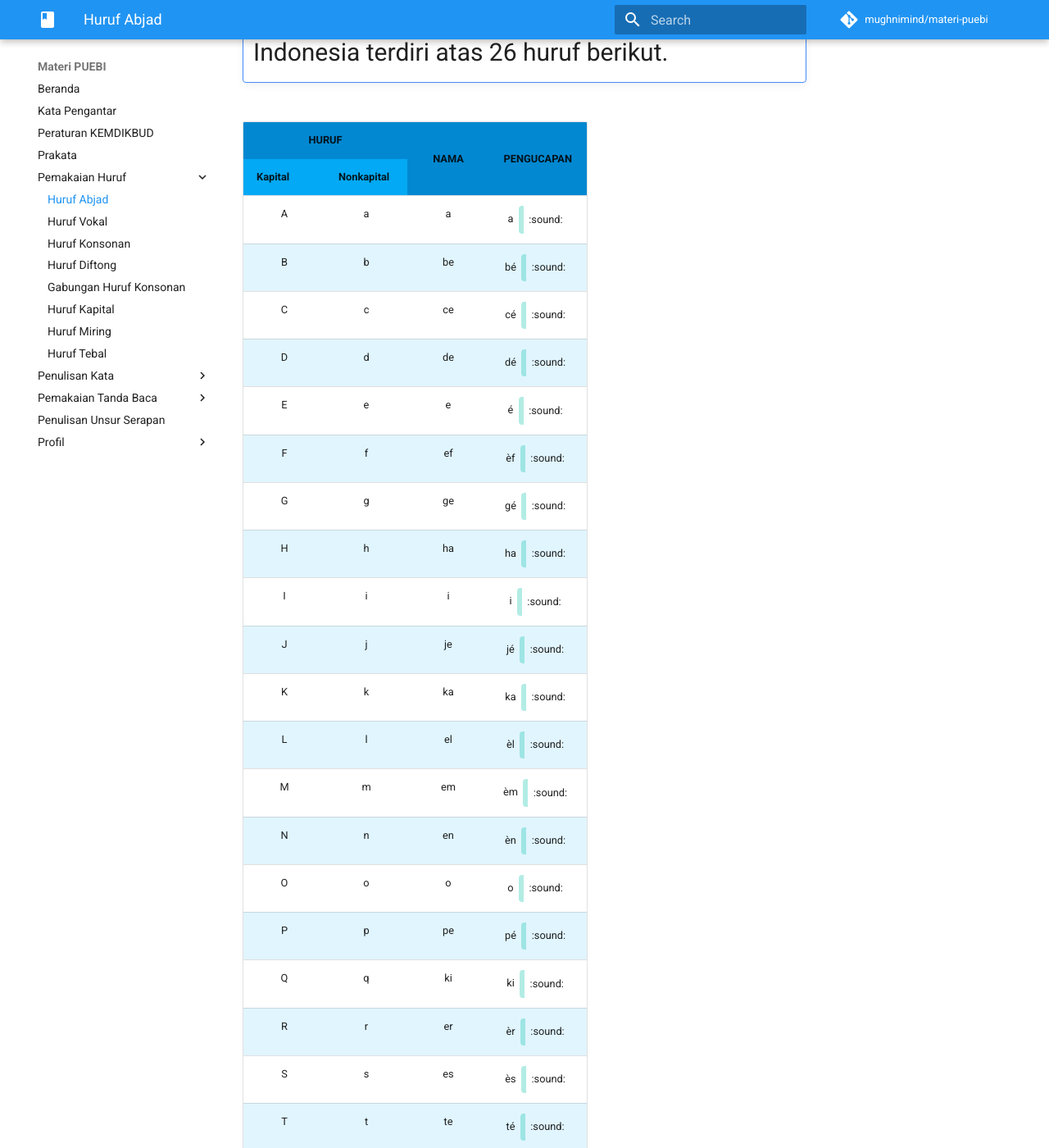
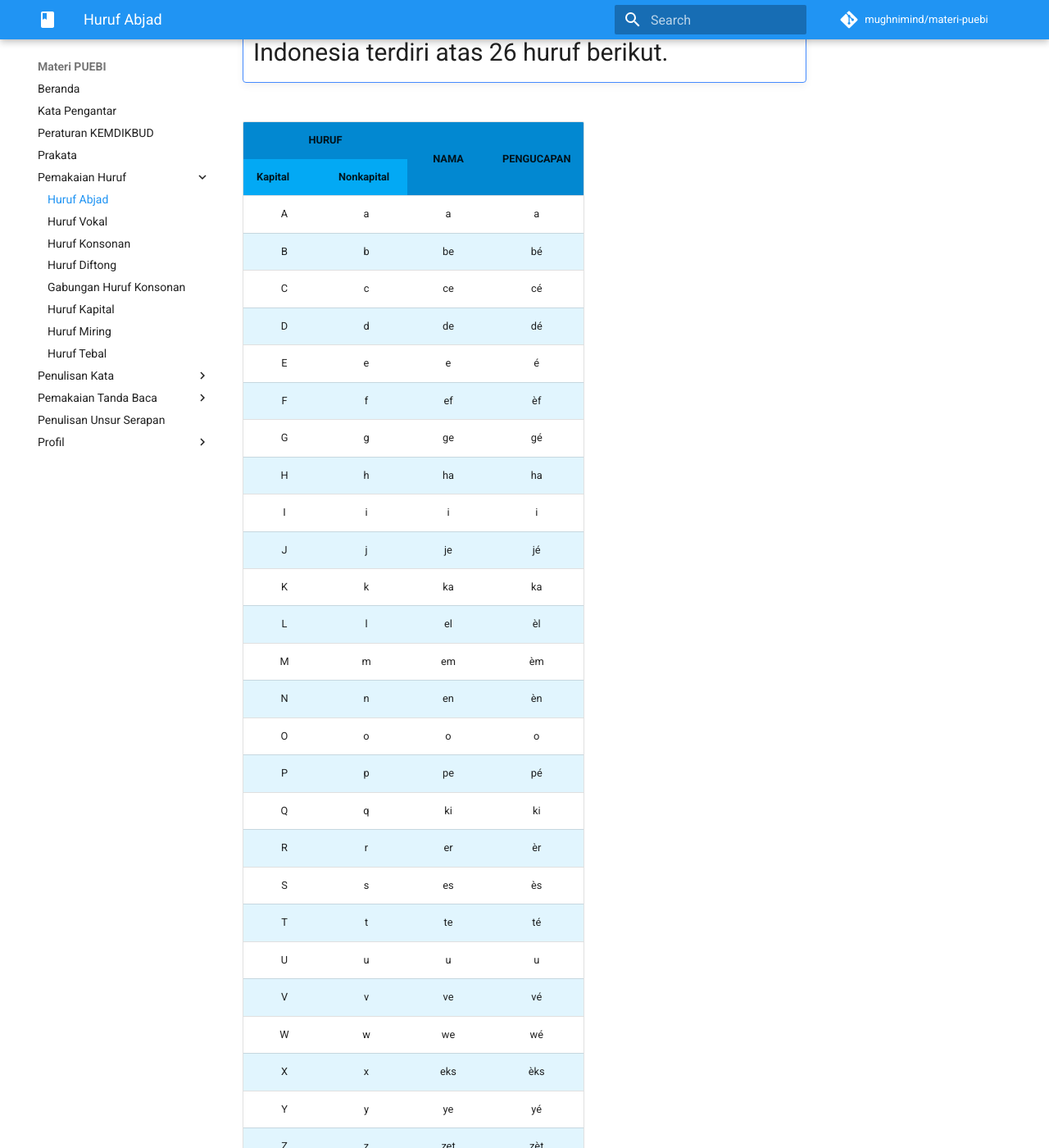
Before and after one commit to niammuddin/puebi, an MkDocs documentation site: the page built from docs/huruf/huruf-abjad/index.md, in a window 1280 px wide and 1400 px high, scrolled down 241 px. Shown: the whole window at 82% size. Built offline with MkDocs 1.6.1 and Material for MkDocs 9.7.7, drawn with Linux system fonts in a browser that asks for light colours; comment, search, counter and statistics services are not loaded; old or Windows-style settings are respelled for this version of MkDocs; some of the changed text lies outside the part shown.

Commit message:
Menghilangkan ResponsiveVoice

```diff
--- a/docs/huruf/huruf-abjad/index.md
+++ b/docs/huruf/huruf-abjad/index.md
@@ -4,8 +4,6 @@ description: Pemakaian huruf abjad sesuai dengan Panduan Umum Ejaan Bahasa Indon
 
 !!! summary " "
     Abjad yang dipakai dalam ejaan bahasa Indonesia terdiri atas 26 huruf berikut.
-
-<script src="http://code.responsivevoice.org/responsivevoice.js"></script>
 
 <table markdown="1">
   <tr>
@@ -21,156 +19,156 @@ description: Pemakaian huruf abjad sesuai dengan Panduan Umum Ejaan Bahasa Indon
     <td style="text-align: center">A</td>
     <td style="text-align: center">a</td>
     <td style="text-align: center">a</td>
-    <td style="text-align: center">a<span class="suara" onclick="responsiveVoice.speak('a', 'Indonesian Female');" type="button" value="Play">:sound:</span></td>
+    <td style="text-align: center">a</td>
   </tr>
   <tr style="background:#E1F5FE">
     <td style="text-align: center">B</td>
     <td style="text-align: center">b</td>
     <td style="text-align: center">be</td>
-    <td style="text-align: center">bé<span class="suara" onclick="responsiveVoice.speak('b', 'Indonesian Female');" type="button" value="Play">:sound:</span></td>
+    <td style="text-align: center">bé</td>
   </tr>
   <tr>
     <td style="text-align: center">C</td>
     <td style="text-align: center">c</td>
     <td style="text-align: center">ce</td>
-    <td style="text-align: center">cé<span class="suara" onclick="responsiveVoice.speak('c', 'Indonesian Female');" type="button" value="Play">:sound:</span></td>
+    <td style="text-align: center">cé</td>
   </tr>
   <tr style="background:#E1F5FE">
     <td style="text-align: center">D</td>
     <td style="text-align: center">d</td>
     <td style="text-align: center">de</td>
-    <td style="text-align: center">dé<span class="suara" onclick="responsiveVoice.speak('d', 'Indonesian Female');" type="button" value="Play">:sound:</span></td>
+    <td style="text-align: center">dé</td>
   </tr>
   <tr>
     <td style="text-align: center">E</td>
     <td style="text-align: center">e</td>
     <td style="text-align: center">e</td>
-    <td style="text-align: center">é<span class="suara" onclick="responsiveVoice.speak('e', 'Indonesian Female');" type="button" value="Play">:sound:</span></td>
+    <td style="text-align: center">é</td>
   </tr>
   <tr style="background:#E1F5FE">
     <td style="text-align: center">F</td>
     <td style="text-align: center">f</td>
     <td style="text-align: center">ef</td>
-    <td style="text-align: center">èf<span class="suara" onclick="responsiveVoice.speak('f', 'Indonesian Female');" type="button" value="Play">:sound:</span></td>
+    <td style="text-align: center">èf</td>
   </tr>
   <tr>
     <td style="text-align: center">G</td>
     <td style="text-align: center">g</td>
     <td style="text-align: center">ge</td>
-    <td style="text-align: center">gé<span class="suara" onclick="responsiveVoice.speak('g', 'Indonesian Female');" type="button" value="Play">:sound:</span></td>
+    <td style="text-align: center">gé</td>
   </tr>
   <tr style="background:#E1F5FE">
     <td style="text-align: center">H</td>
     <td style="text-align: center">h</td>
     <td style="text-align: center">ha</td>
-    <td style="text-align: center">ha<span class="suara" onclick="responsiveVoice.speak('h', 'Indonesian Female');" type="button" value="Play">:sound:</span></td>
+    <td style="text-align: center">ha</td>
   </tr>
   <tr>
     <td style="text-align: center">I</td>
     <td style="text-align: center">i</td>
     <td style="text-align: center">i</td>
-    <td style="text-align: center">i<span class="suara" onclick="responsiveVoice.speak('i', 'Indonesian Female');" type="button" value="Play">:sound:</span></td>
+    <td style="text-align: center">i</td>
   </tr>
   <tr style="background:#E1F5FE">
     <td style="text-align: center">J</td>
     <td style="text-align: center">j</td>
     <td style="text-align: center">je</td>
-    <td style="text-align: center">jé<span class="suara" onclick="responsiveVoice.speak('j', 'Indonesian Female');" type="button" value="Play">:sound:</span></td>
+    <td style="text-align: center">jé</td>
   </tr>
   <tr>
     <td style="text-align: center">K</td>
     <td style="text-align: center">k</td>
     <td style="text-align: center">ka</td>
-    <td style="text-align: center">ka<span class="suara" onclick="responsiveVoice.speak('k', 'Indonesian Female');" type="button" value="Play">:sound:</span></td>
+    <td style="text-align: center">ka</td>
   </tr>
   <tr style="background:#E1F5FE">
     <td style="text-align: center">L</td>
     <td style="text-align: center">l</td>
     <td style="text-align: center">el</td>
-    <td style="text-align: center">èl<span class="suara" onclick="responsiveVoice.speak('l', 'Indonesian Female');" type="button" value="Play">:sound:</span></td>
+    <td style="text-align: center">èl</td>
   </tr>
   <tr>
     <td style="text-align: center">M</td>
     <td style="text-align: center">m</td>
     <td style="text-align: center">em</td>
-    <td style="text-align: center">èm<span class="suara" onclick="responsiveVoice.speak('m', 'Indonesian Female');" type="button" value="Play">:sound:</span></td>
+    <td style="text-align: center">èm</td>
   </tr>
   <tr style="background:#E1F5FE">
     <td style="text-align: center">N</td>
     <td style="text-align: center">n</td>
     <td style="text-align: center">en</td>
-    <td style="text-align: center">èn<span class="suara" onclick="responsiveVoice.speak('n', 'Indonesian Female');" type="button" value="Play">:sound:</span></td>
+    <td style="text-align: center">èn</td>
   </tr>
   <tr>
     <td style="text-align: center">O</td>
     <td style="text-align: center">o</td>
     <td style="text-align: center">o</td>
-    <td style="text-align: center">o<span class="suara" onclick="responsiveVoice.speak('o', 'Indonesian Female');" type="button" value="Play">:sound:</span></td>
+    <td style="text-align: center">o</td>
   </tr>
   <tr style="background:#E1F5FE">
     <td style="text-align: center">P</td>
     <td style="text-align: center">p</td>
     <td style="text-align: center">pe</td>
-    <td style="text-align: center">pé<span class="suara" onclick="responsiveVoice.speak('p', 'Indonesian Female');" type="button" value="Play">:sound:</span></td>
+    <td style="text-align: center">pé</td>
   </tr>
   <tr>
     <td style="text-align: center">Q</td>
     <td style="text-align: center">q</td>
     <td style="text-align: center">ki</td>
-    <td style="text-align: center">ki<span class="suara" onclick="responsiveVoice.speak('q', 'Indonesian Female');" type="button" value="Play">:sound:</span></td>
+    <td style="text-align: center">ki</td>
   </tr>
   <tr style="background:#E1F5FE">
     <td style="text-align: center">R</td>
     <td style="text-align: center">r</td>
     <td style="text-align: center">er</td>
-    <td style="text-align: center">èr<span class="suara" onclick="responsiveVoice.speak('r', 'Indonesian Female');" type="button" value="Play">:sound:</span></td>
+    <td style="text-align: center">èr</td>
   </tr>
   <tr>
     <td style="text-align: center">S</td>
     <td style="text-align: center">s</td>
     <td style="text-align: center">es</td>
-    <td style="text-align: center">ès<span class="suara" onclick="responsiveVoice.speak('s', 'Indonesian Female');" type="button" value="Play">:sound:</span></td>
+    <td style="text-align: center">ès</td>
   </tr>
   <tr style="background:#E1F5FE">
     <td style="text-align: center">T</td>
     <td style="text-align: center">t</td>
     <td style="text-align: center">te</td>
-    <td style="text-align: center">té<span class="suara" onclick="responsiveVoice.speak('t', 'Indonesian Female');" type="button" value="Play">:sound:</span></td>
+    <td style="text-align: center">té</td>
   </tr>
   <tr>
     <td style="text-align: center">U</td>
     <td style="text-align: center">u</td>
     <td style="text-align: center">u</td>
-    <td style="text-align: center">u<span class="suara" onclick="responsiveVoice.speak('u', 'Indonesian Female');" type="button" value="Play">:sound:</span></td>
+    <td style="text-align: center">u</td>
   </tr>
   <tr style="background:#E1F5FE">
     <td style="text-align: center">V</td>
     <td style="text-align: center">v</td>
     <td style="text-align: center">ve</td>
-    <td style="text-align: center">vé<span class="suara" onclick="responsiveVoice.speak('v', 'Indonesian Female');" type="button" value="Play">:sound:</span></td>
+    <td style="text-align: center">vé</td>
   </tr>
   <tr>
     <td style="text-align: center">W</td>
     <td style="text-align: center">w</td>
     <td style="text-align: center">we</td>
-    <td style="text-align: center">wé<span class="suara" onclick="responsiveVoice.speak('w', 'Indonesian Female');" type="button" value="Play">:sound:</span></td>
+    <td style="text-align: center">wé</td>
   </tr>
   <tr style="background:#E1F5FE">
     <td style="text-align: center">X</td>
     <td style="text-align: center">x</td>
     <td style="text-align: center">eks</td>
-    <td style="text-align: center">èks<span class="suara" onclick="responsiveVoice.speak('x', 'Indonesian Female');" type="button" value="Play">:sound:</span></td>
+    <td style="text-align: center">èks</td>
   </tr>
   <tr>
     <td style="text-align: center">Y</td>
     <td style="text-align: center">y</td>
     <td style="text-align: center">ye</td>
-    <td style="text-align: center">yé<span class="suara" onclick="responsiveVoice.speak('y', 'Indonesian Female');" type="button" value="Play">:sound:</span></td>
+    <td style="text-align: center">yé</td>
   </tr>
   <tr style="background:#E1F5FE">
     <td style="text-align: center">Z</td>
     <td style="text-align: center">z</td>
     <td style="text-align: center">zet</td>
-    <td style="text-align: center">zèt<span class="suara" onclick="responsiveVoice.speak('z', 'Indonesian Female');" type="button" value="Play">:sound:</span></td>
+    <td style="text-align: center">zèt</td>
   </tr>
 </table>
--- a/mkdocs.yml
+++ b/mkdocs.yml
@@ -100,7 +100,6 @@ extra_css:
   - 'assets/ekstra/label.css'
 extra_javascript:
   - 'assets/ekstra/pymdown.js'
-  - 'http://code.responsivevoice.org/responsivevoice.js'
 
 ## Google Analitik
 google_analytics:
```
Also changed, not shown: docs/profil/penghargaan/index.md (+0 -8 lines), docs/profil/perilisan/index.md (+23 -2 lines).
